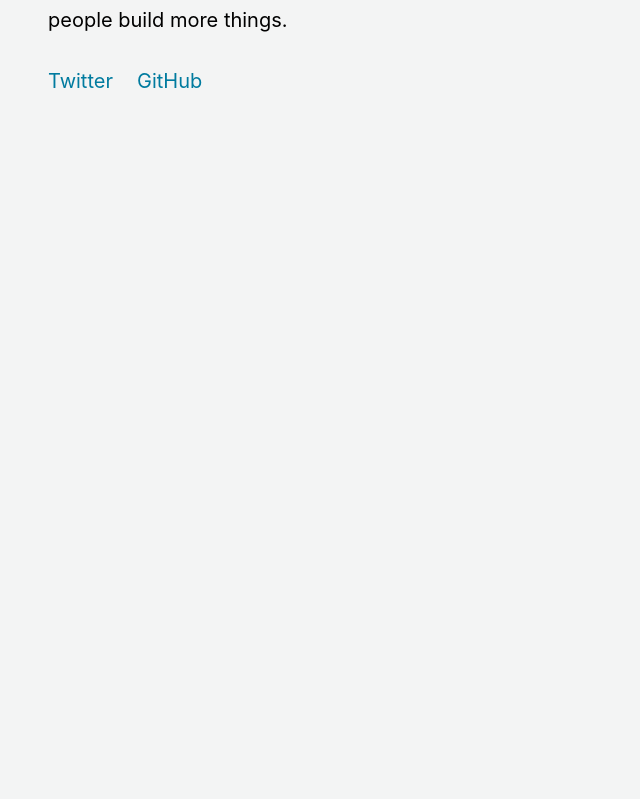
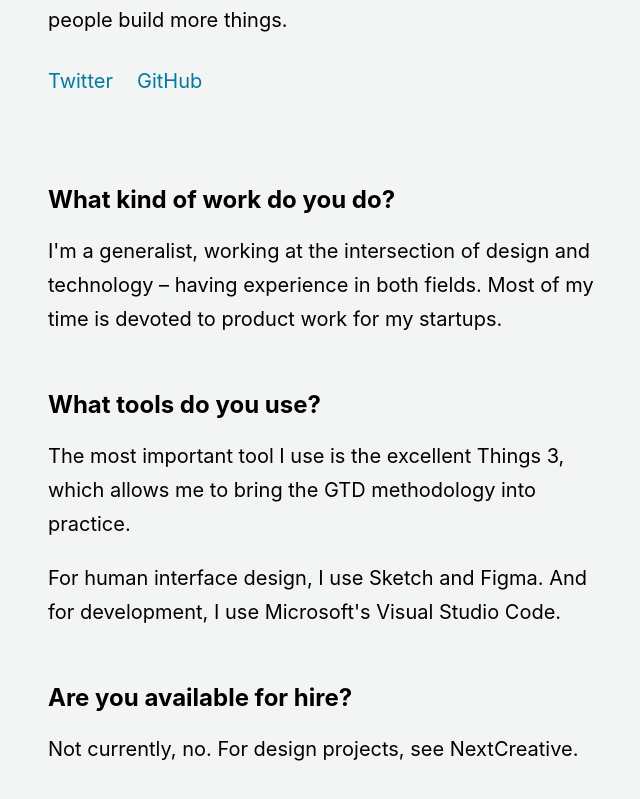
Before and after one commit to stefanwittwer/stefanwittwer-website, a Next.js app: page /about in a window 1280 px wide. Shown: the part 329-1128 px from the top of the page, without its empty margins (307-947 px from the left). Before the commit the page ends 800 px from the top, so only its background shows below. Built offline with nearby package versions, Linux system fonts and the light colour scheme; a web font is replaced by a local one.

Commit message:
Completed first version of About page

```diff
--- /dev/null
+++ b/components/links/ExternalLink.tsx
@@ -0,0 +1,14 @@
+import React from "react";
+
+interface ExternalLinkProps {
+  href: string;
+  children?: React.ReactNode;
+}
+
+const ExternalLink = (props: ExternalLinkProps) => (
+  <a href={props.href} target="_blank" rel="noreferrer">
+    {props.children}
+  </a>
+);
+
+export default ExternalLink;
--- a/pages/about/about.module.scss
+++ b/pages/about/about.module.scss
@@ -1,11 +1,16 @@
+@import "../../styles/transitions.scss";
 @import "../../styles/colours.scss";
-@import "../../styles/transitions.scss";
 
-.aboutText {
+.container {
   max-width: 61rem;
   padding: 0 2rem;
 
-  margin: 16rem auto;
+  margin: 0 auto;
+}
+
+.aboutText {
+  margin-top: 16rem;
+  margin-bottom: 9.2rem;
 
   h1 {
     @include slide-in(0.2s);
@@ -33,3 +38,12 @@
     }
   }
 }
+
+.faq {
+  @include fade-in(1s);
+  margin-bottom: 8rem;
+}
+
+.faqBlock {
+  margin: 5.4rem 0;
+}
--- a/pages/about/index.tsx
+++ b/pages/about/index.tsx
@@ -1,34 +1,83 @@
-import Link from "next/link";
-import React from "react";
+import Head from "next/head";
 import Header from "../../components/header/Header";
+import ExternalLink from "../../components/links/ExternalLink";
 import styles from "./about.module.scss";
 
 const AboutPage = () => (
   <div>
+    <Head>
+      <title>About me - Stefan Wittwer</title>
+      <meta
+        name="description"
+        content="Hi there! I'm Stefan, a designer, developer and startup co-founder from Switzerland."
+      />
+    </Head>
     <Header />
-    <main className={styles.aboutText}>
+    <main>
+      <div className={styles.container}>
+        <div className={styles.aboutText}>
           <h1>
-        I&apos;m a designer, developer, and startup co-founder from Switzerland.
+            I&apos;m a designer, developer, and startup co-founder from
+            Switzerland.
           </h1>
           <p>
-        I&apos;m a product person, building things and startups that help people
-        build more things.
+            I&apos;m a product person, building things and startups that help
+            people build more things.
           </p>
           <div className={styles.links}>
-        <a
-          href="https://twitter.com/Stefan_Wittwer"
-          target="_blank"
-          rel="noreferrer"
-        >
+            <ExternalLink href="https://twitter.com/Stefan_Wittwer">
               Twitter
-        </a>
-        <a
-          href="https://github.com/StefanWittwer"
-          target="_blank"
-          rel="noreferrer"
-        >
+            </ExternalLink>
+            <ExternalLink href="https://github.com/StefanWittwer">
               GitHub
-        </a>
+            </ExternalLink>
+          </div>
+        </div>
+        <div className={styles.faq}>
+          <div className={styles.faqBlock}>
+            <h2>What kind of work do you do?</h2>
+            <p>
+              I&apos;m a generalist, working at the intersection of design and
+              technology – having experience in both fields. Most of my time is
+              devoted to product work for my startups.
+            </p>
+          </div>
+          <div className={styles.faqBlock}>
+            <h2>What tools do you use?</h2>
+            <p>
+              The most important tool I use is the excellent{" "}
+              <ExternalLink href="https://www.culturedcode.com/">
+                Things 3
+              </ExternalLink>
+              , which allows me to bring the{" "}
+              <ExternalLink href="https://gettingthingsdone.com/">
+                GTD methodology
+              </ExternalLink>{" "}
+              into practice.
+            </p>
+            <p>
+              For human interface design, I use{" "}
+              <ExternalLink href="https://www.sketch.com">Sketch</ExternalLink>{" "}
+              and{" "}
+              <ExternalLink href="https://wwww.figma.com">Figma</ExternalLink>.
+              And for development, I use Microsoft&apos;s{" "}
+              <ExternalLink href="https://code.visualstudio.com/">
+                Visual Studio Code
+              </ExternalLink>
+              .
+            </p>
+          </div>
+          <div className={styles.faqBlock}>
+            <h2>Are you available for hire?</h2>
+            <p>
+              Not currently, no. For design projects, see{" "}
+              <ExternalLink href="https://www.nextcreative.ch">
+                NextCreative
+              </ExternalLink>
+              .
+            </p>
+          </div>
+        </div>
       </div>
     </main>
   </div>
--- a/pages/index.tsx
+++ b/pages/index.tsx
@@ -6,7 +6,9 @@ const Home = () => {
   return (
     <div>
       <Head>
-        <title>Stefan Wittwer</title>
+        <title>
+          Stefan Wittwer - Designer, developer and startup co-founder
+        </title>
         <meta
           name="description"
           content="Hi there! I'm Stefan, a designer, developer and startup co-founder from Switzerland."
--- a/styles/globals.scss
+++ b/styles/globals.scss
@@ -23,6 +23,13 @@ body {
 
   background-color: $background-color;
   background-color: color(display-p3 0.955 0.955 0.956);
+
+  -webkit-font-smoothing: antialiased;
+  -moz-osx-font-smoothing: grayscale;
+}
+
+::selection {
+  background: #bcc5d0;
 }
 
 a {
@@ -34,4 +41,8 @@ p {
   font-size: 2rem;
   line-height: 3.4rem;
   letter-spacing: 1%;
+
+  a:hover {
+    text-decoration: underline;
+  }
 }
--- a/styles/transitions.scss
+++ b/styles/transitions.scss
@@ -1,6 +1,9 @@
 @mixin slide-in($waitTime) {
   animation: wait #{$waitTime},
     slide-in 1s #{$waitTime} cubic-bezier(0.23, 1, 0.32, 1);
+}
+@mixin fade-in($waitTime) {
+  animation: wait #{$waitTime}, fade-in 0.4s #{$waitTime} ease-in-out;
 }
 
 @keyframes wait {
@@ -9,6 +12,15 @@
   }
   to {
     opacity: 0;
+  }
+}
+
+@keyframes fade-in {
+  0% {
+    opacity: 0;
+  }
+  100% {
+    opacity: 1;
   }
 }
 
```
Also changed, not shown: pages/index.module.scss (+4 -12 lines). Lines whose indentation alone changed are shown as unchanged.
